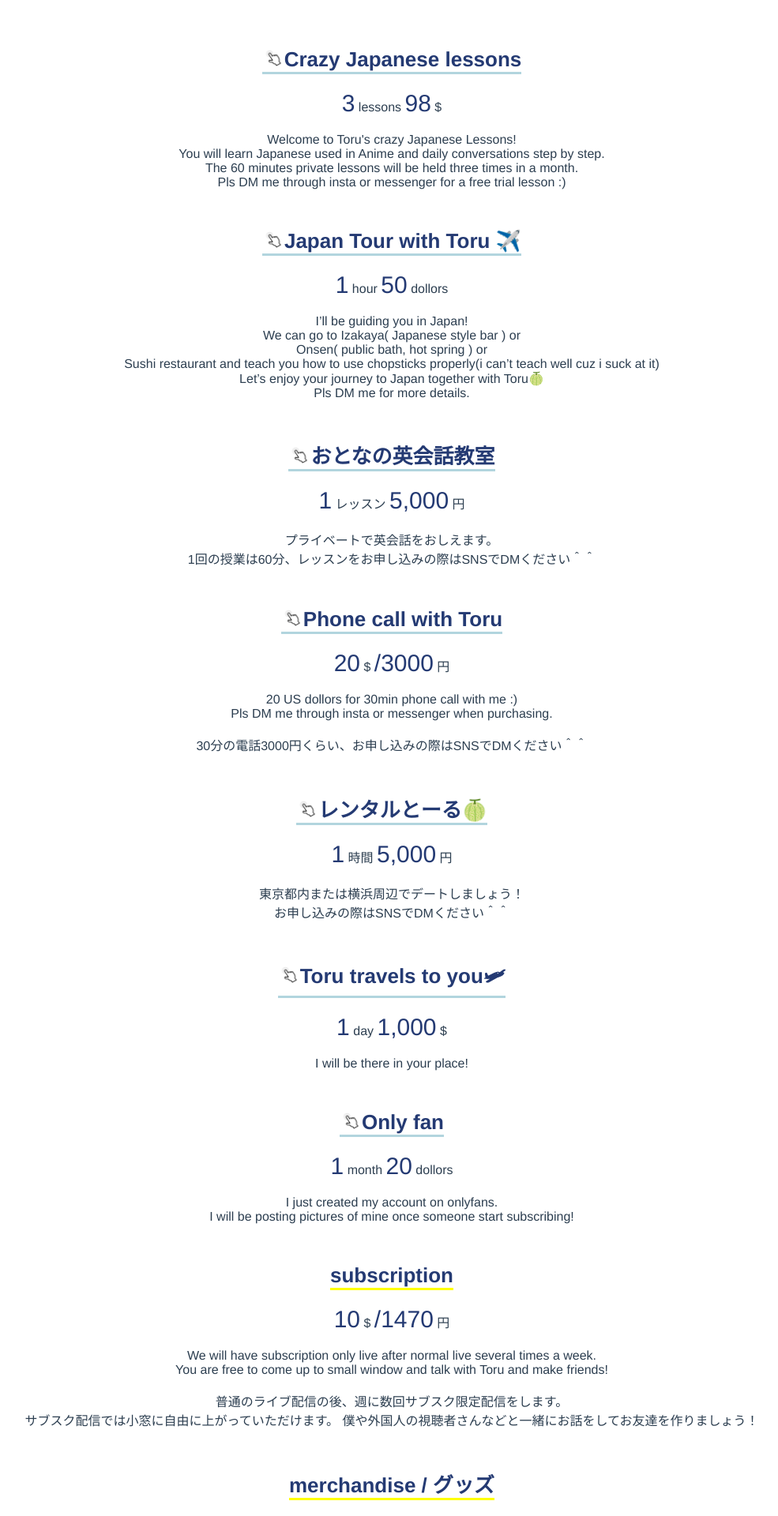
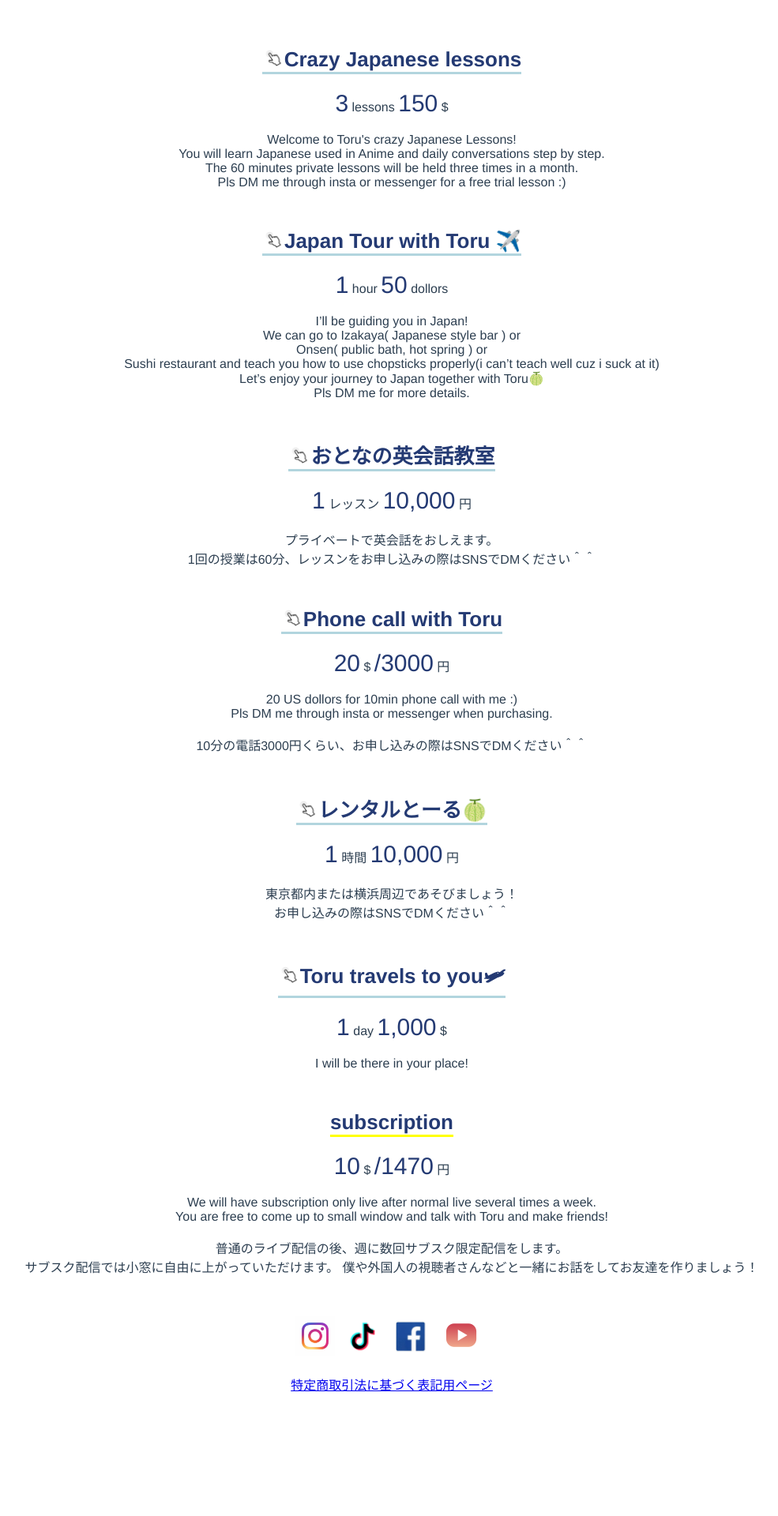
Before and after one commit to tofudesukedo/school, a Vue app: page / in a window 1280 px wide. Shown: the top 1920 px of the page at 79% size, without its empty margins (144-1129 px from the left). After the commit the page ends 1773 px from the top, so only its background shows below. Built offline with nearby package versions, Linux system fonts and the light colour scheme.

Commit message:
price change

```diff
--- a/src/App.vue
+++ b/src/App.vue
@@ -3,14 +3,14 @@
     <h1>
       <a
         style="color: #243a73; text-decoration: none"
-        href="https://buy.stripe.com/8wMaIe5rGdg23lKaEQ"
+        href="https://buy.stripe.com/28o4jQ5rG6RE1dCeVj"
         ><img style="width: 28px" src="@/assets/click.jpg" />Crazy Japanese
         lessons</a
       >
     </h1>
     <div style="margin: 20px 10px">
       <span style="font-size: 30px; color: #243a73">3</span> lessons
-      <span style="font-size: 30px; color: #243a73">98</span> $
+      <span style="font-size: 30px; color: #243a73">150</span> $
     </div>
     <p style="margin: 20px 10px">
       Welcome to Toru's crazy Japanese Lessons! <br />
@@ -47,7 +47,7 @@
     <h1>
       <a
         style="color: #243a73; text-decoration: none"
-        href="https://buy.stripe.com/6oE4jQ6vKgse2hGaEX"
+        href="https://buy.stripe.com/6oEbMi07mek6bSg7sS"
         ><img
           style="width: 28px"
           src="@/assets/click.jpg"
@@ -56,7 +56,7 @@
     </h1>
     <div style="margin: 20px 10px">
       <span style="font-size: 30px; color: #243a73">1</span> レッスン
-      <span style="font-size: 30px; color: #243a73">5,000</span> 円
+      <span style="font-size: 30px; color: #243a73">10,000</span> 円
     </div>
     <p style="margin: 20px 10px">
       プライベートで英会話をおしえます。<br />
@@ -78,25 +78,25 @@
       <span style="font-size: 30px; color: #243a73">3000</span> 円
     </div>
     <p style="margin: 20px 10px">
-      20 US dollors for 30min phone call with me :) <br />
+      20 US dollors for 10min phone call with me :) <br />
       Pls DM me through insta or messenger when purchasing.<br /><br />
-      30分の電話3000円くらい、お申し込みの際はSNSでDMください＾＾
+      10分の電話3000円くらい、お申し込みの際はSNSでDMください＾＾
     </p>
   </div>
   <div style="margin: 50px 10px 50px">
     <h1>
       <a
         style="color: #243a73; text-decoration: none"
-        href="https://buy.stripe.com/28o2bI9HW2Boe0oaEW"
+        href="https://buy.stripe.com/4gw9EadYc4Jw4pOeVi"
         ><img style="width: 28px" src="@/assets/click.jpg" />レンタルとーる🍈</a
       >
     </h1>
     <div style="margin: 20px 10px">
       <span style="font-size: 30px; color: #243a73">1</span> 時間
-      <span style="font-size: 30px; color: #243a73">5,000</span> 円
+      <span style="font-size: 30px; color: #243a73">10,000</span> 円
     </div>
     <p style="margin: 20px 10px">
-      東京都内または横浜周辺でデートしましょう！<br />
+      東京都内または横浜周辺であそびましょう！<br />
       お申し込みの際はSNSでDMください＾＾
     </p>
   </div>
@@ -115,7 +115,7 @@
     </div>
     <p style="margin: 20px 10px">I will be there in your place!</p>
   </div>
-  <div style="margin: 50px 10px 50px">
+  <!-- <div style="margin: 50px 10px 50px">
     <h1>
       <a
         style="color: #243a73; text-decoration: none"
@@ -131,7 +131,7 @@
       I just created my account on onlyfans.<br />
       I will be posting pictures of mine once someone start subscribing!
     </p>
-  </div>
+  </div> -->
   <div style="margin: 50px 10px 50px">
     <h1 style="border-bottom: 3px solid yellow">
       <a style="color: #243a73; text-decoration: none">subscription</a>
@@ -151,7 +151,7 @@
       僕や外国人の視聴者さんなどと一緒にお話をしてお友達を作りましょう！
     </p>
   </div>
-  <div style="margin: 50px 10px">
+  <!-- <div style="margin: 50px 10px">
     <h1 style="border-bottom: 3px solid yellow">
       <a style="color: #243a73; text-decoration: none">merchandise / グッズ</a>
     </h1>
@@ -202,7 +202,7 @@
         />
       </div>
     </div>
-  </div>
+  </div> -->
   <div style="margin-bottom: 20px">
     <a target="_blank" href="https://www.instagram.com/tofudesukedo/">
       <img
```
Also changed, not shown: 15 other files (tests, documents, lock files or other folders).
